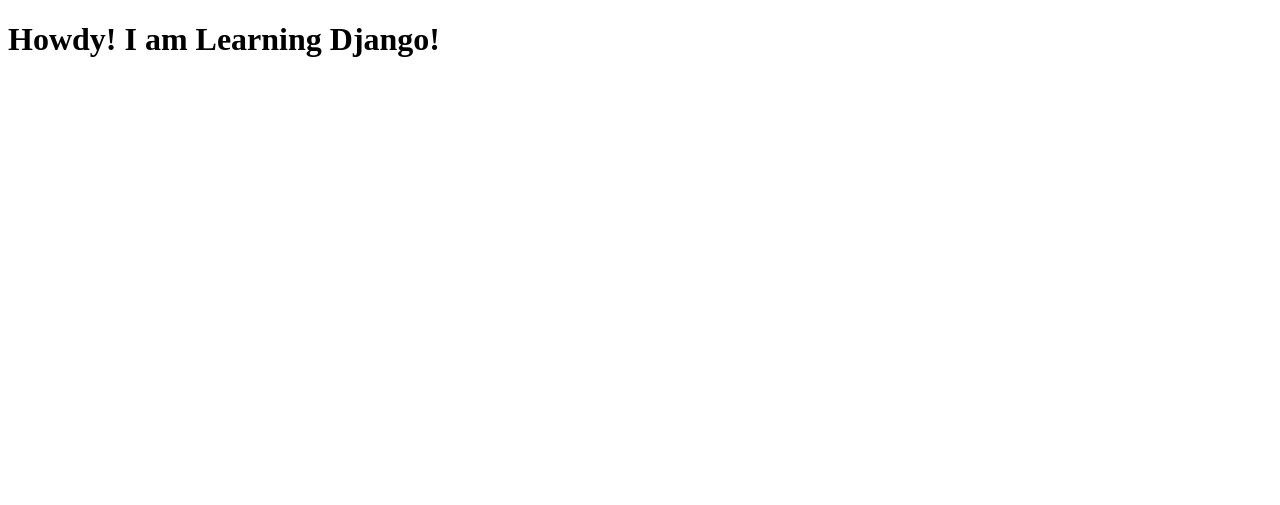
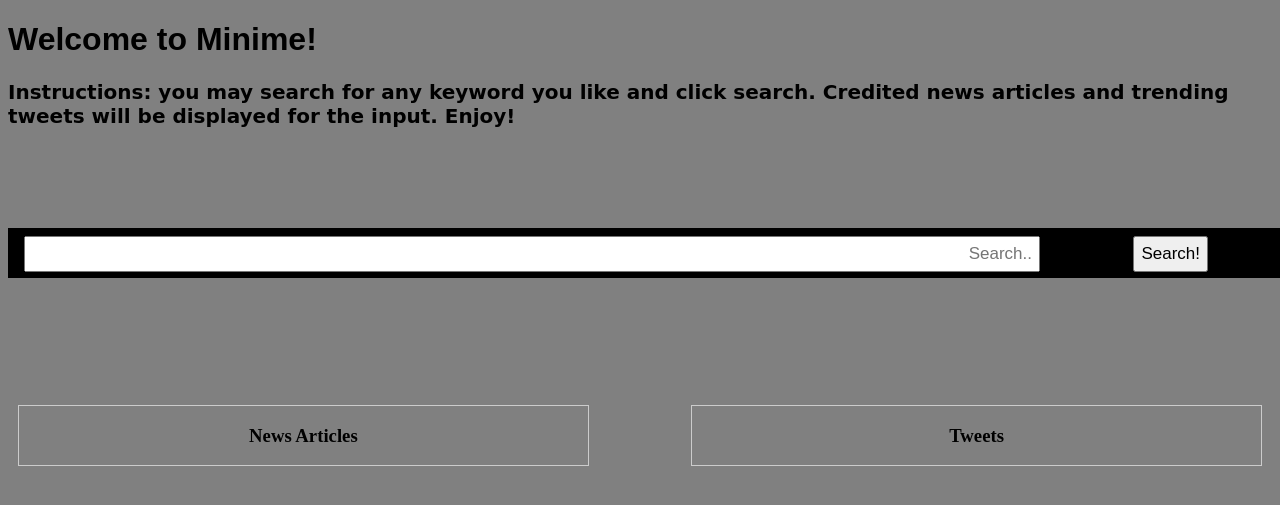
Before and after one commit to rmariah/Capstone-2019, a Django app: page /home/home/ in a window 1280 px wide. Shown: the top 505 px of the page. Run offline with Django 3.2, Linux system fonts and the light colour scheme.

Commit message:
Updated search page

```diff
--- a/ScrappingUI/minime/templates/index.html
+++ b/ScrappingUI/minime/templates/index.html
@@ -1,11 +1,120 @@
-<!-- howdy/templates/index.html -->
 <!DOCTYPE html>
 <html>
-    <head>
-        <meta charset="utf-8">
-        <title>Howdy!</title>
-    </head>
-    <body>
-        <h1>Howdy! I am Learning Django!</h1>
-    </body>
+
+ <style>
+
+body {
+	background-color: gray;
+}
+/* Style the links inside the navigation bar */
+.SearchBar {
+  display: block;
+  text-align: center;
+  text-decoration: none;
+  font-size: 17px;
+  width: 1300px;
+  height: 50px;
+/*   position: fixed; */
+  background-color: black;
+  top: 40%;
+/*   left: 50%; */
+  margin-top: 100px;
+/*   margin-left: -500px; */
+}
+
+/* Change the color of links on hover */
+a:hover {
+  background-color: #ddd;
+  color: black;
+}
+
+
+/* Style the search box inside the navigation bar */
+.SearchBar input[type=text] {
+  float: left;
+  text-align: right;
+  padding: 6px;
+  border: block;
+  margin-top: 8px;
+  margin-bottom: 8px;
+  margin-left: 16px;
+  font-size: 17px;
+  width: 1000px;
+}
+
+.SearchBar button {
+	float: right;
+	padding: 6px;
+	font-size: 17px;
+	margin-top: 8px;
+	margin-bottom: 8px;
+	margin-right: 100px;
+}
+
+/* When the screen is less than 600px wide, stack the links and the search field vertically instead of horizontally */
+@media screen and (max-width: 600px) {
+  .SearchBar a, .SearchBar input[type=text] {
+    float: none;
+    display: block;
+    text-align: left;
+    width: 100%;
+    margin: 0;
+    padding: 14px;
+  }
+  .SearchBar input[type=text] {
+    border: 1px solid #ccc;
+  }
+}
+
+h1 {
+	text-align: left;
+	font-size: 32px;
+	font-family: sans-serif;
+}
+
+h2 {
+	text-align: left;
+	font-size: 20px;
+	font-family: cursive, sans-serif;
+}
+
+.NewsResults {
+	float: left;
+	margin-left: 10px;
+	margin-right: 10px;
+	border: 1px solid #ccc;
+	width: 45%;
+	margin-top: 125px;
+	text-align: center;
+}
+
+.TwitterResults {
+	float: right;
+	margin-right: 10px;
+	margin-left: 10px;
+	border: 1px solid #ccc;
+	width: 45%;
+	margin-top: 125px;
+	text-align: center;
+}
+ </style>
+
+<body>
+<h1> Welcome to Minime! </h1>
+<h2> Instructions: you may search for any keyword you like and click search. Credited news articles
+and trending tweets will be displayed for the input. Enjoy! </h2>
+
+<div class="SearchBar" id="center">
+  	<input type="text" placeholder="Search.." />
+	<button> Search! </button>
+</div>
+
+<div class="NewsResults" id="news">
+	<h3> News Articles </h3>
+</div>
+
+<div class="TwitterResults" id="tweets">
+	<h3> Tweets </h3>
+</div>
+</body>
 </html>
```
Also changed, not shown: ScrappingUI/minime/templates/styles.css (added, +53 -0 lines), ScrappingUI/db.sqlite3, 1 other file.
